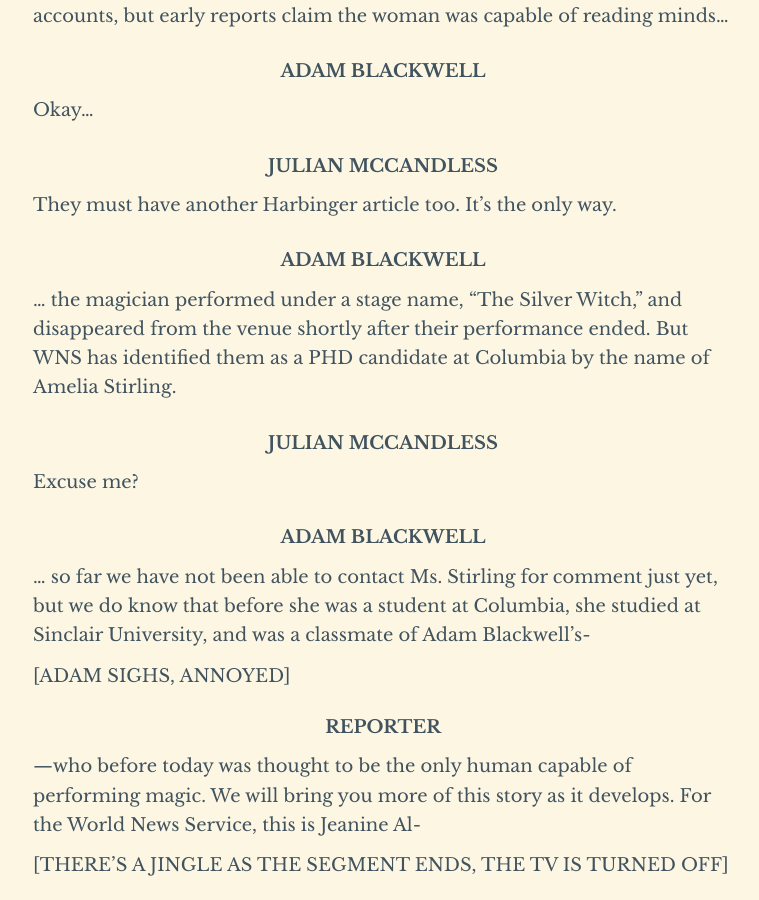
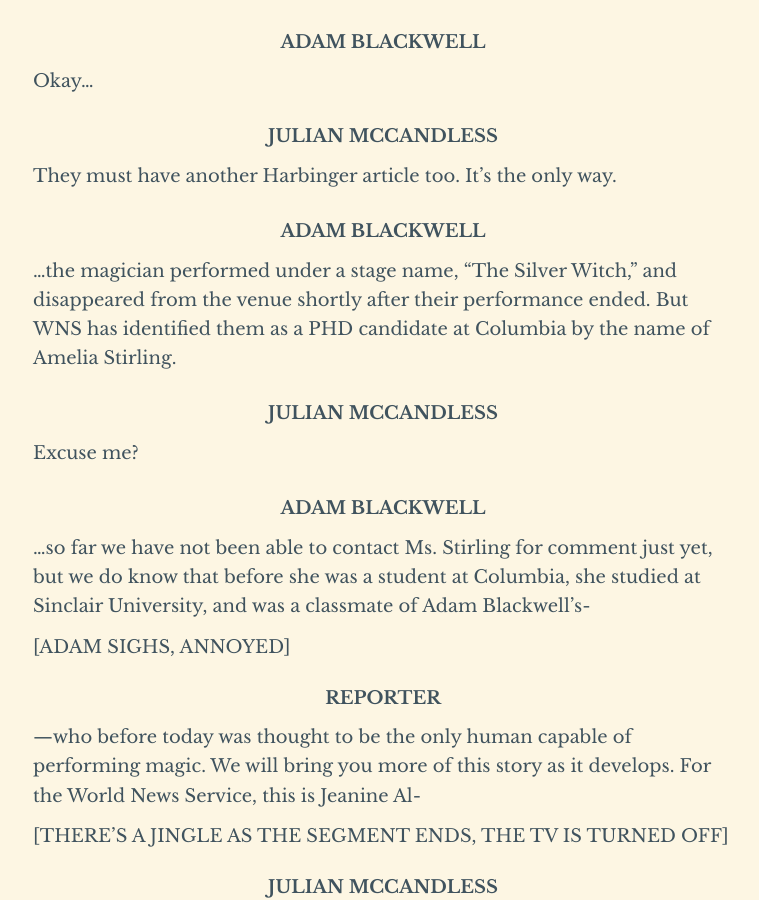
Before and after one commit to spooky-james/unofficial-the-harbingers-transcripts, a Jekyll site: the page built from _posts/2025-11-13-005.md, in a window 1280 px wide and 900 px high, scrolled down 2021 px. Shown: the whole window, without its empty margins (257-1016 px from the left). Built offline with Jekyll 4.4.1, drawn with Linux system fonts in a browser that asks for light colours; some of the changed text lies outside the part shown.

Commit message:
Update 2025-11-13-005.md

```diff
--- a/_posts/2025-11-13-005.md
+++ b/_posts/2025-11-13-005.md
@@ -10,10 +10,10 @@
 episode_title:   "Expert in a Dying Field"
 episode_number:  '005'
 summary:         "In March of 2027, the world went from having one person who could do magic to having two of them. Dr. Adam Blackwell took the news... calmly. For the next year or so, he pushed as much of the world away as he could, focusing on understanding the lost languages of the Harbinger Empire. But sooner or later, the real world always catches up with you."
-content_flags:   [strong language, discussions of politics, a sudden, explosive sound, mentions but no depictions of violence, death, and a large-scale disaster.]
-PodBean_url:       https://www.podbean.com/media/share/dir-mpswf-15466d57
+content_flags:   [strong language, discussions of politics, a sudden, explosive sound, mentions but no depictions of violence, death, and a large-scale disaster]
+PodBean_url:       https://www.podbean.com/media/share/dir-ub69n-28b627ab
 formats:
-  PDF: https://www.audaciousmachinecreative.com/s1e1
+  PDF: https://www.audaciousmachinecreative.com/s1e5
   PDF (Large-Print):
 official:        true
 wiki_url:        https://the-harbingers-podcast.fandom.com/wiki/Expert_in_a_Dying_Field
@@ -24,7 +24,7 @@
 
 #### REPORTER
 
-… well folks, it’s the top of the hour. Normally we’d be going to Elliot Bower…
+...well folks, it’s the top of the hour. Normally we’d be going to Elliot Bower…
 
 #### NARRATOR
 
@@ -32,7 +32,7 @@
 
 #### REPORTER
 
-… to _just_ stay with you and continue to bring you coverage on this - this absolutely shocking development. We’re going to be talking to some of the early eyewitnesses who were…
+...to _just_ stay with you and continue to bring you coverage on this - this absolutely shocking development. We’re going to be talking to some of the early eyewitnesses who were...
 
 #### ADAM BLACKWELL
 
@@ -72,7 +72,7 @@
 
 #### ADAM BLACKWELL
 
-... the magician performed under a stage name, “The Silver Witch,” and disappeared from the venue shortly after their performance ended. But WNS has identified them as a PHD candidate at Columbia by the name of Amelia Stirling.
+...the magician performed under a stage name, “The Silver Witch,” and disappeared from the venue shortly after their performance ended. But WNS has identified them as a PHD candidate at Columbia by the name of Amelia Stirling.
 
 #### JULIAN MCCANDLESS
 
@@ -80,7 +80,7 @@
 
 #### ADAM BLACKWELL
 
-… so far we have not been able to contact Ms. Stirling for comment just yet, but we do know that before she was a student at Columbia, she studied at Sinclair University, and was a classmate of Adam Blackwell’s-
+...so far we have not been able to contact Ms. Stirling for comment just yet, but we do know that before she was a student at Columbia, she studied at Sinclair University, and was a classmate of Adam Blackwell’s-
 
 ##### [ADAM SIGHS, ANNOYED]
 
@@ -189,7 +189,7 @@
 
 #### CLAUDIA SKINNER
 
-… but?
+...but?
 
 #### ADAM BLACKWELL
 
@@ -344,7 +344,7 @@
 
 #### ERIC PFEIFFER
 
-Umm…
+Umm...
 
 #### ADAM BLACKWELL
 
@@ -352,7 +352,7 @@
 
 #### ERIC PFEIFFER
 
-... please move this cup to the other side of the table?
+...please move this cup to the other side of the table?
 
 #### ADAM BLACKWELL
 
@@ -430,7 +430,7 @@
 
 #### ADAM BLACKWELL
 
-... why?
+...why?
 
 #### CLAUDIA SKINNER
 
@@ -473,7 +473,7 @@
 
 #### ADAM BLACKWELL
 
-... reasons why we believe them to be contemporary languages, one for...
+...reasons why we believe them to be contemporary languages, one for...
 
 #### ADAM BLACKWELL
 
@@ -491,11 +491,11 @@
 
 #### ADAM BLACKWELL
 
-… there’s always trial and error.
+...there’s always trial and error.
 
 #### JULIAN MCCANDLESS
 
-... what do you mean?
+...what do you mean?
 
 #### ADAM BLACKWELL
 
@@ -531,7 +531,7 @@
 
 #### ADAM BLACKWELL
 
-... no event. Attempt number fifty-five. Go.
+...no event. Attempt number fifty-five. Go.
 
 
 ------
@@ -565,7 +565,7 @@
 
 #### ADAM BLACKWELL
 
-... now if you’ll look at the next slide...
+...now if you’ll look at the next slide...
 
 #### JULIAN MCCANDLESS
 
@@ -613,7 +613,7 @@
 
 #### JULIAN MCCANDLESS
 
-... no event.
+...no event.
 
 #### ADAM BLACKWELL
 
@@ -621,7 +621,7 @@
 
 #### JULIAN MCCANDLESS
 
-... no event. Attempt number nine-hundred and two... Attempt number one-thousand, two-hundred and nine... Two-thousand, one-hundred and twenty-nine...
+...no event. Attempt number nine-hundred and two... Attempt number one-thousand, two-hundred and nine... Two-thousand, one-hundred and twenty-nine...
 
 
 ------
@@ -675,7 +675,7 @@
 
 #### ADAM BLACKWELL
 
-... I have to stress, once again, this class won’t actually teach you how to do magic...
+...I have to stress, once again, this class won’t actually teach you how to do magic...
 
 #### CLAUDIA SKINNER
 
@@ -703,7 +703,7 @@
 
 #### JULIAN MCCANDLESS
 
-... event recorded.
+...event recorded.
 
 #### ADAM BLACKWELL
 
@@ -914,7 +914,7 @@
 
 #### JULIAN MCCANDLESS
 
-... got it in one. Fucking A.
+...got it in one. Fucking A.
 
 #### ADAM BLACKWELL
 
@@ -956,7 +956,7 @@
 
 #### ADAM BLACKWELL
 
-... organics. Organics are tricky. In the eyes of the universe, a rock is a single, solid thing. A living thing? Not so much. It sort of tows this line between one single thing and lots of squishy things all in conversation with one another.
+...organics. Organics are tricky. In the eyes of the universe, a rock is a single, solid thing. A living thing? Not so much. It sort of tows this line between one single thing and lots of squishy things all in conversation with one another.
 
 #### CLAUDIA SKINNER
 
@@ -999,7 +999,7 @@
 
 #### ADAM BLACKWELL
 
-... yeah, basically.
+...yeah, basically.
 
 #### CLAUDIA SKINNER
 
@@ -1065,7 +1065,7 @@
 
 ##### [THE AUDITORIUM IS SILENT]
 
-... started. Okay... where is everyone...?
+...started. Okay... where is everyone...?
 
 #### THE MAN
 
@@ -1159,7 +1159,7 @@
 
 #### ADAM BLACKWELL
 
-... never quite found the time, I’ll be honest with you.
+...never quite found the time, I’ll be honest with you.
 
 #### THE MAN
 
```
